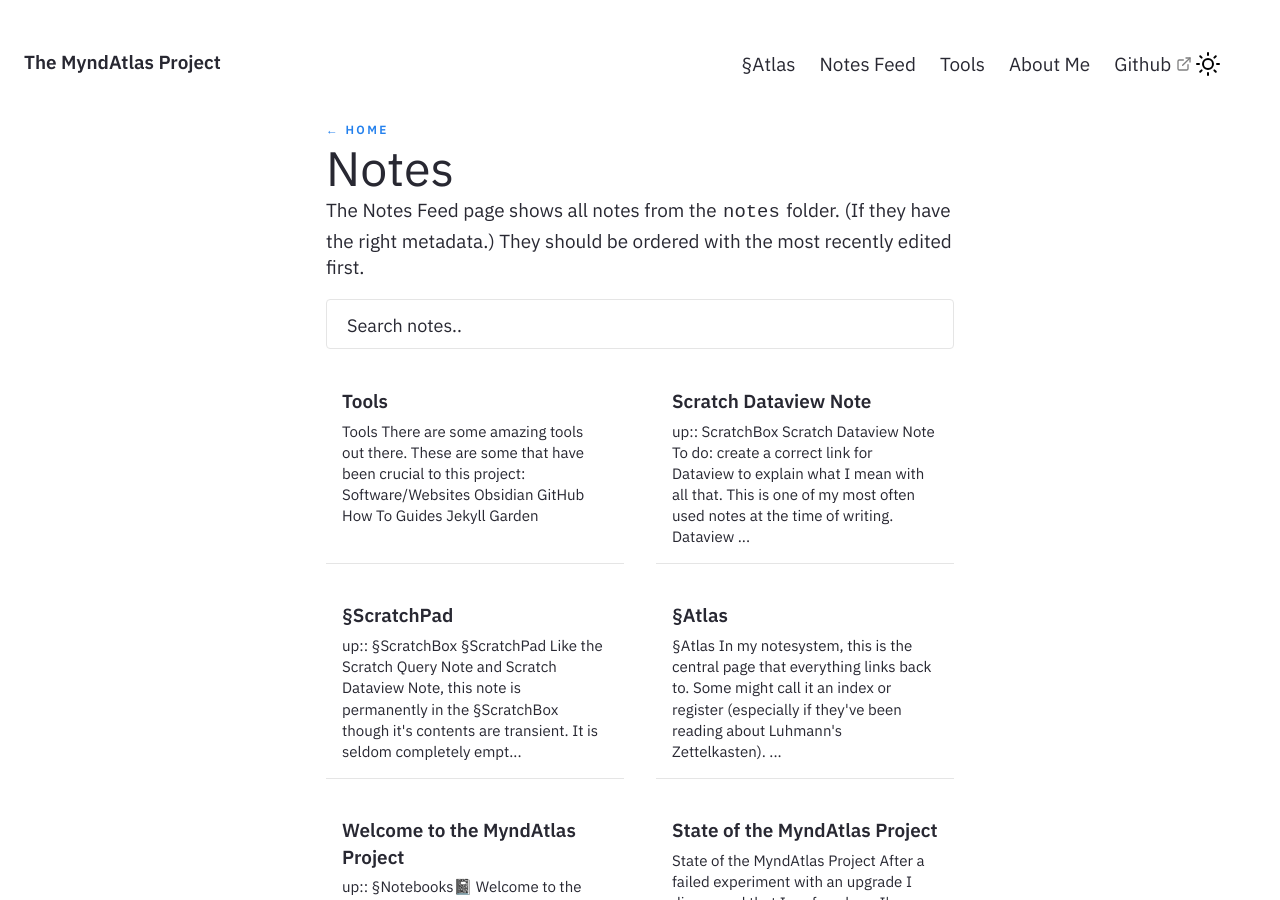
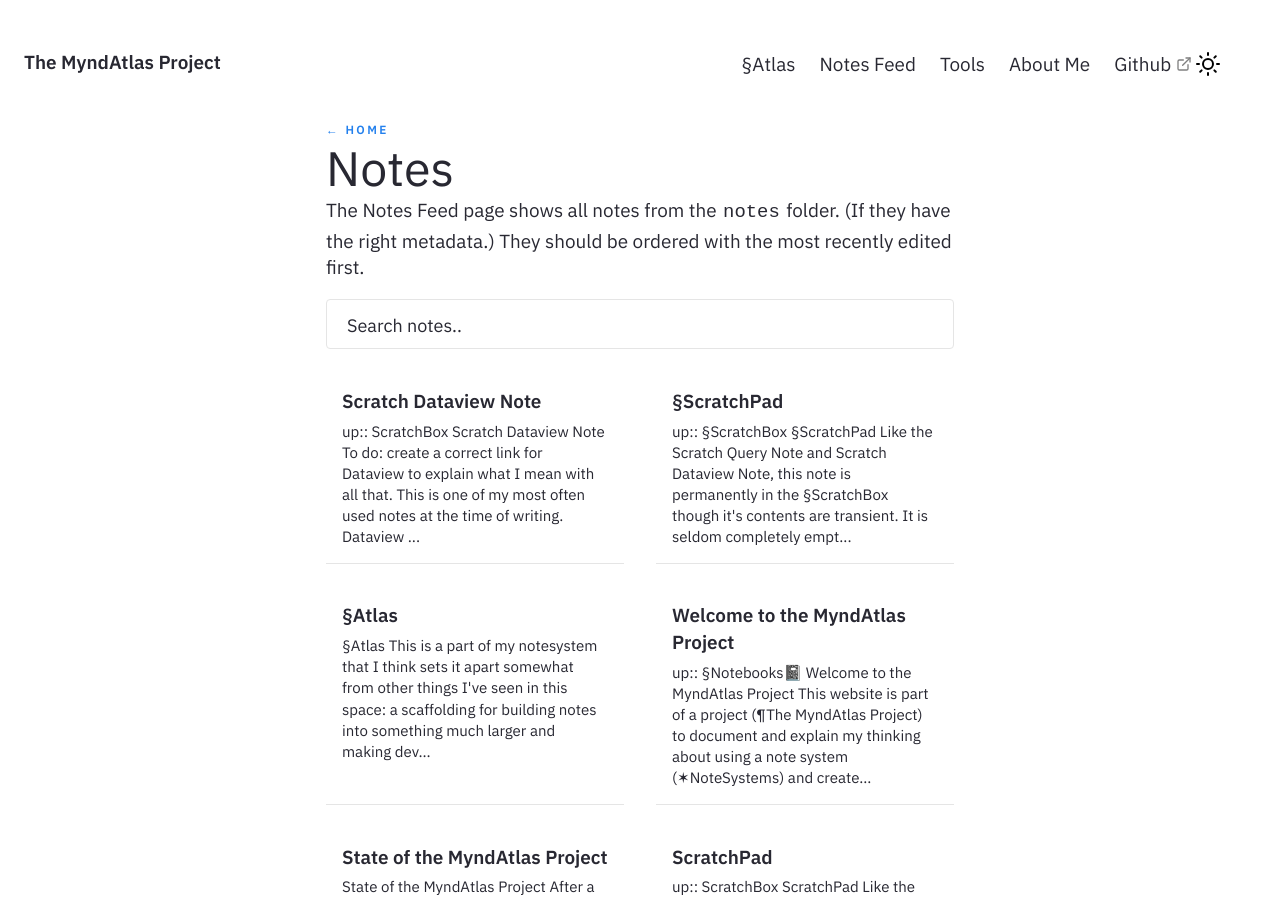
Before and after one commit to myndatlas/myndatlas.github.io, a Jekyll site: the page built from pages/notes.md, in a window 1280 px wide and 900 px high. Built offline with Jekyll 4.4.1, drawn with Linux system fonts in a browser that asks for light colours.

Commit message:
314 vault backup: 2023-03-24 11:51:36

```diff
--- a/_notes/Public/Tools.md
+++ /dev/null
@@ -1,16 +0,0 @@
----
-title : Tools
-feed: show
-permalink : /tools
-date : 23-03-2023
----
-# Tools
-There are some amazing tools out there. These are some that have been crucial to this project:
-
-## Software/Websites
-- [Obsidian](https://obsidian.md)
-- [GitHub](https://github.com)
-
-
-## How To Guides
-- [Jekyll Garden](https://jekyll-garden.github.io)
--- a/_notes/Public/§Atlas.md
+++ b/_notes/Public/§Atlas.md
@@ -6,18 +6,30 @@ date : 21-03-2023
 ---
 # §Atlas
 
+This is a part of my note-system that I think sets it apart somewhat from other things I've seen in this space: a scaffolding for building notes into something much larger and making developing a note-system easier.
+
+---
+## What is the The Atlas?
+The Atlas is really three things:
+1. a framework for thinking about how notes come together
+2. a collection of notes with code that makes lists automatically to make it easier to make rich content
+3. a single, central note that all other notes link back to
+
+---
+## For this website, this note is the Atlas note (obviously)
+
 In my note-system, this is the central page that everything links back to. Some might call it an index or register (especially if they've been reading about [Luhmann's Zettelkasten](https://en.wikipedia.org/wiki/Zettelkasten)). If the rest of the notes are branches, this note is the one they all branch from.
 
 Thus: everything in my note-system can be accessed following links from this note, via one or more paths through other notes.
 
-I continue to experiment with different ways to have notes branch of from here and how to group them.
+---
+### Content and Layout
+I continue to experiment with different ways to have notes branch of from here and how to group them, and so far usually have two to three groups of short lists of links.
 
-1. The first is a group of notes that are permanent "ScratchNotes" - notes that "in" the [[ScratchBox]] (have it as the uplink).
+1. The first is a group of working notes that might be thought of as being permanently "in" the [[ScratchBox]] - they have it as the uplink.
 		- The [[ScratchPad]].
 		- The [[Scratch Dataview Note]].
 		- The [[Scratch Query Note]].
+		- The [[The Dashboard]]
 
-<!--
-2. The rest are various groupings of other notes by interest or other grouping from which it makes sense to have them branch off from the Atlas note. These can fluctuate depending on what I'm using the most or current thoughts organisation.
-		- I call these notes [[AtlasNotes]]. In some cases they are very similar to [Nick Milo's "Maps Of Content"](https://notes.linkingyourthinking.com/Cards/MOCs+Overview) (I don't want to just start using his term without deeper consideration but I'm not sure my AtlasNotes aren't conceptually quite similar to Maps of Content at least in some ways.)
--->
+2.
```
Also changed, not shown: .obsidian/workspace.json, 1 other file.
